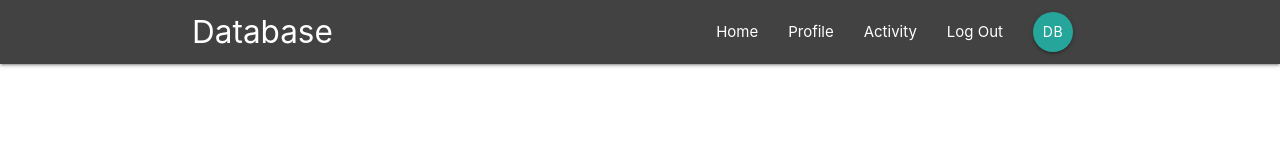
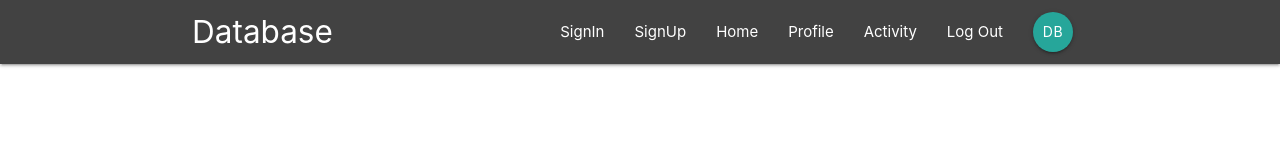
Before and after one commit to Marwan-Boys/NSERC-TeamProject, a React (Create React App) app in the folder website/: page /signup in a window 1280 px wide. Shown: the top 160 px of the page. Built offline with nearby package versions, Linux system fonts and the light colour scheme.

Commit message:
Added signout buttons

```diff
--- a/website/src/Components/layout/NavigationBar.js
+++ b/website/src/Components/layout/NavigationBar.js
@@ -9,6 +9,7 @@ const Navbar = () => {
             <div className={"container"}>
                 <Link to={'/'} className={"brand-logo"}> Database </Link>
                 <SignedInLinks/>
+                <SignedOutLinks/>
             </div>
         </nav>
     )
--- /dev/null
+++ b/website/src/Components/layout/SignedOutLinks.js
@@ -0,0 +1,13 @@
+import React from "react";
+import {Link, NavLink} from 'react-router-dom'
+
+const SignedOutLinks = () => {
+    return (
+        <ul className={"right"}>
+            <li><NavLink to={'/'}>SignIn</NavLink></li>
+            <li><NavLink to={'/'}>SignUp</NavLink></li>
+        </ul>
+    )
+}
+
+export default SignedOutLinks
```
Also changed, not shown: website/src/Components/layout/Test.js (added).
